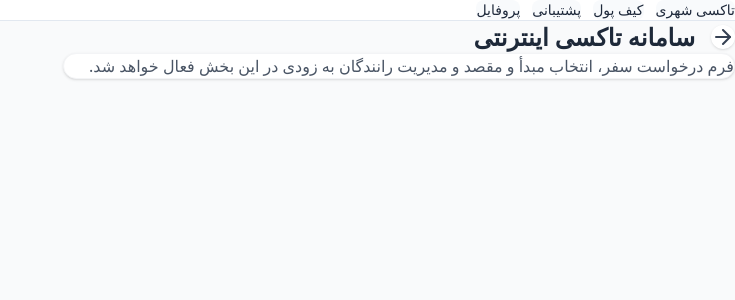
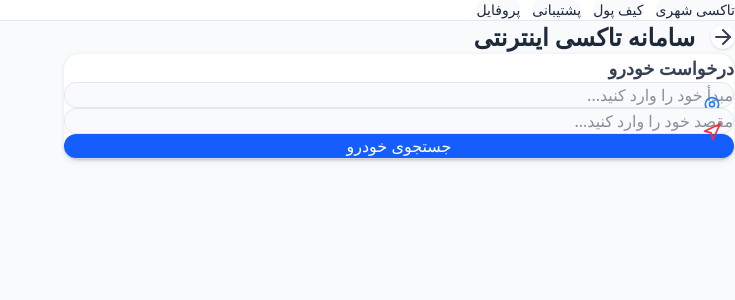
Before and after one commit to aliakbarhasani/safar-service, a Next.js app in the folder client-web/: page /taxi in a window 1280 px wide. Shown: the top 300 px of the page, without its empty margins (545-1280 px from the left). Built offline with nearby package versions, Linux system fonts and the light colour scheme; a small style sheet from the web is missing.

Commit message:
feat(frontend): add taxi booking request form

```diff
--- a/client-web/src/app/taxi/page.tsx
+++ b/client-web/src/app/taxi/page.tsx
@@ -1,5 +1,5 @@
 import Link from "next/link";
-import { ArrowRight } from "lucide-react";
+import { ArrowRight, MapPin, Navigation } from "lucide-react";
 
 export default function TaxiPage() {
   return (
@@ -11,8 +11,35 @@ export default function TaxiPage() {
           </Link>
           <h1 className="text-2xl font-bold text-gray-800">سامانه تاکسی اینترنتی</h1>
         </div>
-        <div className="bg-white p-6 rounded-2xl shadow-sm border border-gray-100">
-          <p className="text-gray-600">فرم درخواست سفر، انتخاب مبدأ و مقصد و مدیریت رانندگان به زودی در این بخش فعال خواهد شد.</p>
+
+        <div className="bg-white p-6 rounded-2xl shadow-sm border border-gray-100 space-y-4">
+          <h2 className="text-lg font-semibold text-gray-700 mb-2">درخواست خودرو</h2>
+
+          <div className="relative">
+            <span className="absolute right-3 top-3.5 text-blue-500">
+              <MapPin className="w-5 h-5" />
+            </span>
+            <input
+              type="text"
+              placeholder="مبدأ خود را وارد کنید..."
+              className="w-full pr-10 pl-4 py-3 bg-gray-50 border border-gray-200 rounded-xl focus:outline-none focus:ring-2 focus:ring-blue-500"
+            />
+          </div>
+
+          <div className="relative">
+            <span className="absolute right-3 top-3.5 text-red-500">
+              <Navigation className="w-5 h-5" />
+            </span>
+            <input
+              type="text"
+              placeholder="مقصد خود را وارد کنید..."
+              className="w-full pr-10 pl-4 py-3 bg-gray-50 border border-gray-200 rounded-xl focus:outline-none focus:ring-2 focus:ring-blue-500"
+            />
+          </div>
+
+          <button className="w-full bg-blue-600 hover:bg-blue-700 text-white font-medium py-3 rounded-xl transition-colors shadow-md">
+            جستجوی خودرو
+          </button>
         </div>
       </div>
     </div>
```
